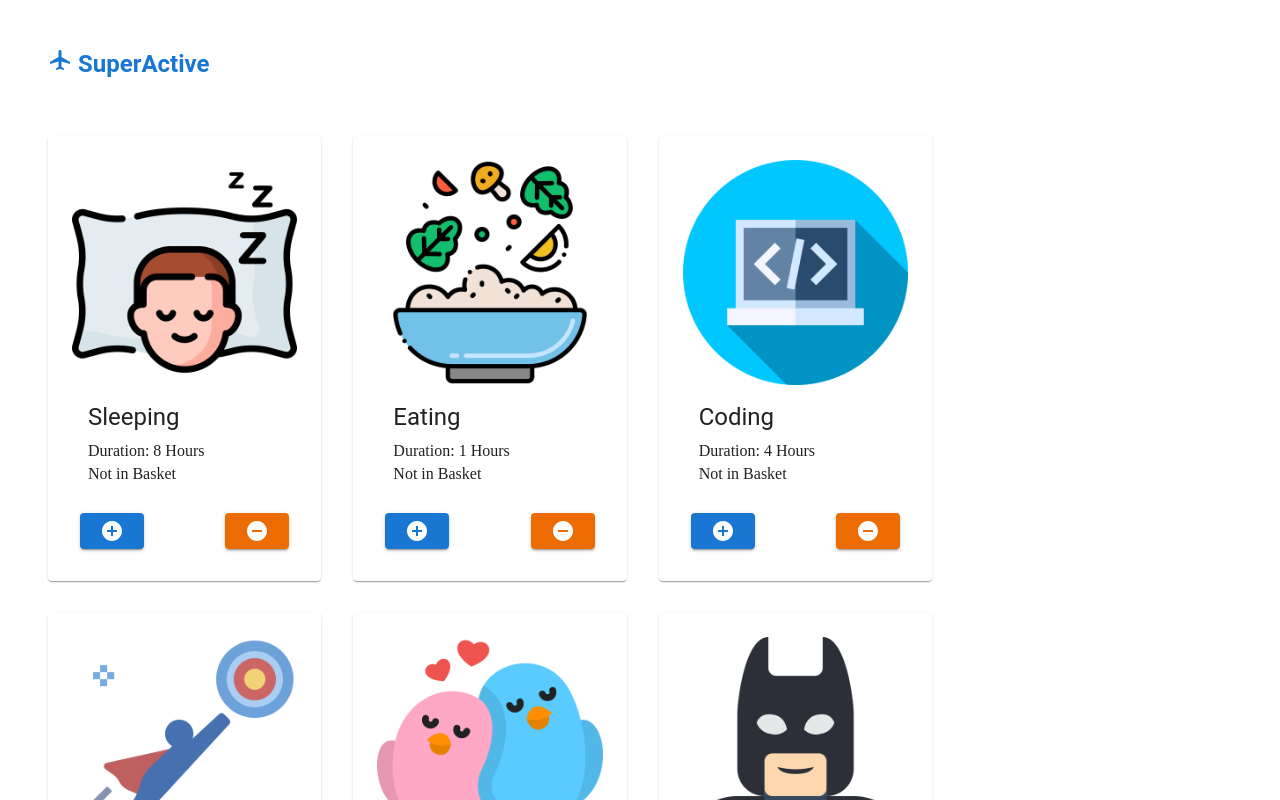
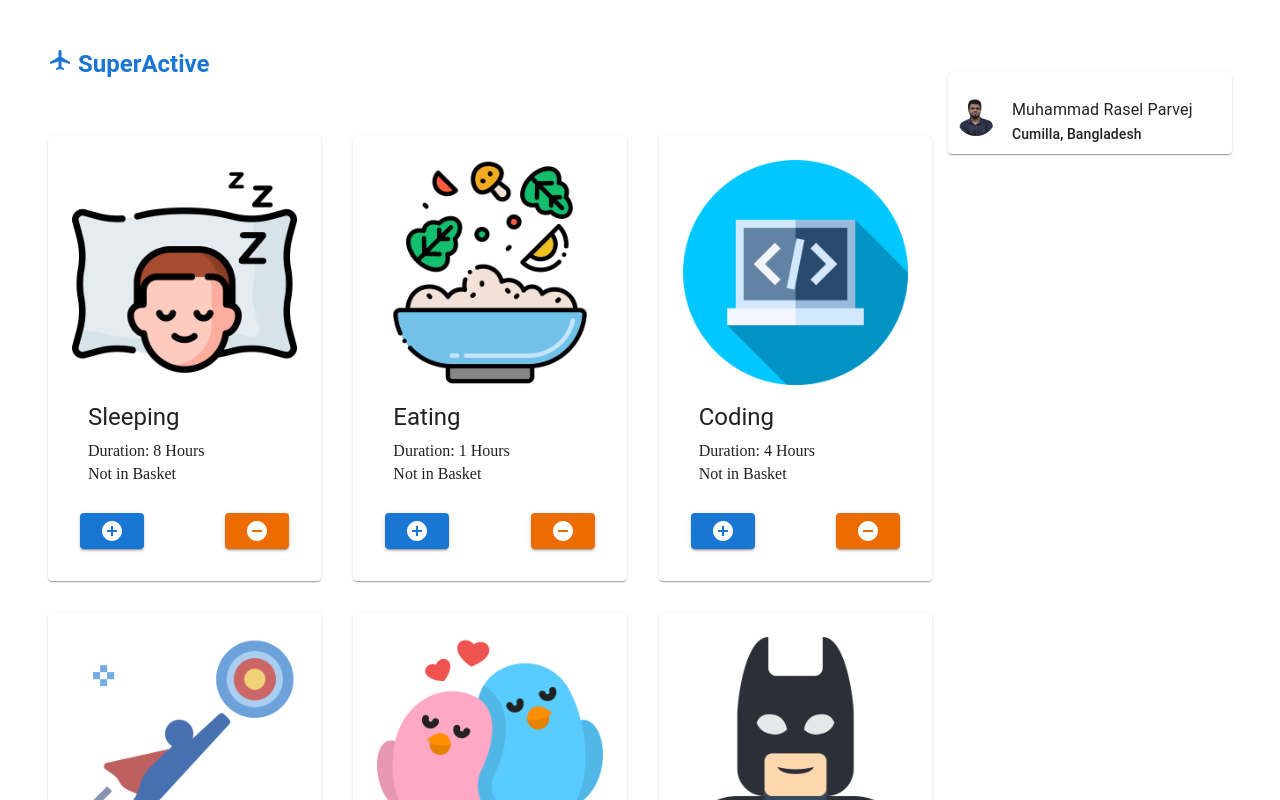
Before and after one commit to RaselParvejABC/superactive, a React (Create React App) app: page / in a window 1280 px wide. Shown: the top 800 px of the page. Built offline with nearby package versions, Linux system fonts and the light colour scheme.

Commit message:
Person Card Done

```diff
--- a/src/components/ActivityBasket/ActivityBasket.js
+++ b/src/components/ActivityBasket/ActivityBasket.js
@@ -1,10 +1,18 @@
 import React from "react";
 import Paper from "@mui/material/Paper";
+import Person from "../Person/Person";
 
 const ActivityBasket = ({ activities, selectedIDs }) => {
-  return <Paper>
+  return (
+    <Paper>
+      <Person
+        image="/images/me.jpg"
+        name="Muhammad Rasel Parvej"
+        location="Cumilla, Bangladesh"
+      ></Person>
 
-  </Paper>;
+    </Paper>
+  );
 };
 
 export default ActivityBasket;
--- /dev/null
+++ b/src/components/Person/Person.js
@@ -0,0 +1,23 @@
+import React from "react";
+import Stack from "@mui/material/Stack";
+import Grid from "@mui/material/Grid";
+import Typography from "@mui/material/Typography";
+import Avatar from "@mui/material/Avatar";
+
+const Person = ({ image, name, location }) => {
+  return (
+    <Grid container spacing={2} sx={{ mt: 3, p: 1 }}>
+      <Grid item>
+        <Avatar alt="Person" src={image} />
+      </Grid>
+      <Grid item>
+        <Stack>
+          <Typography variant="subtitle1">{name}</Typography>
+          <Typography variant="subtitle2">{location}</Typography>
+        </Stack>
+      </Grid>
+    </Grid>
+  );
+};
+
+export default Person;
```
